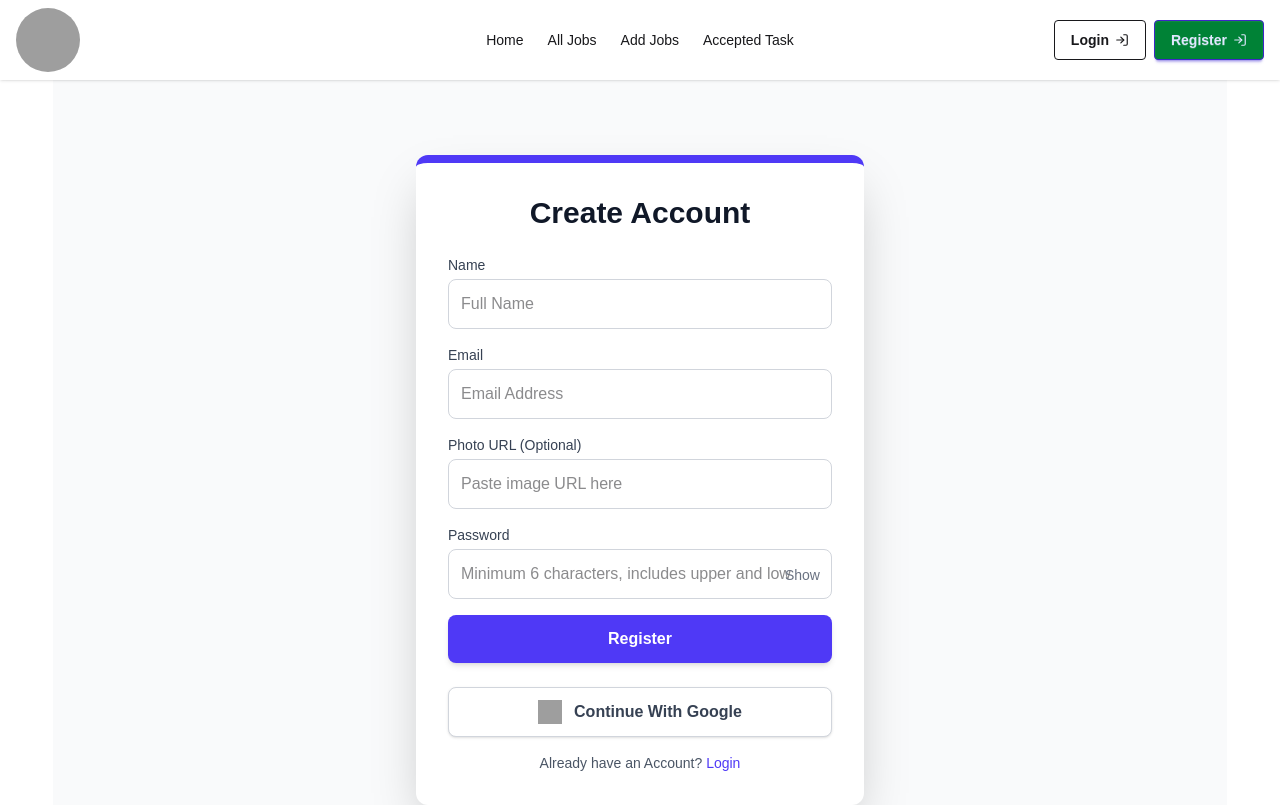
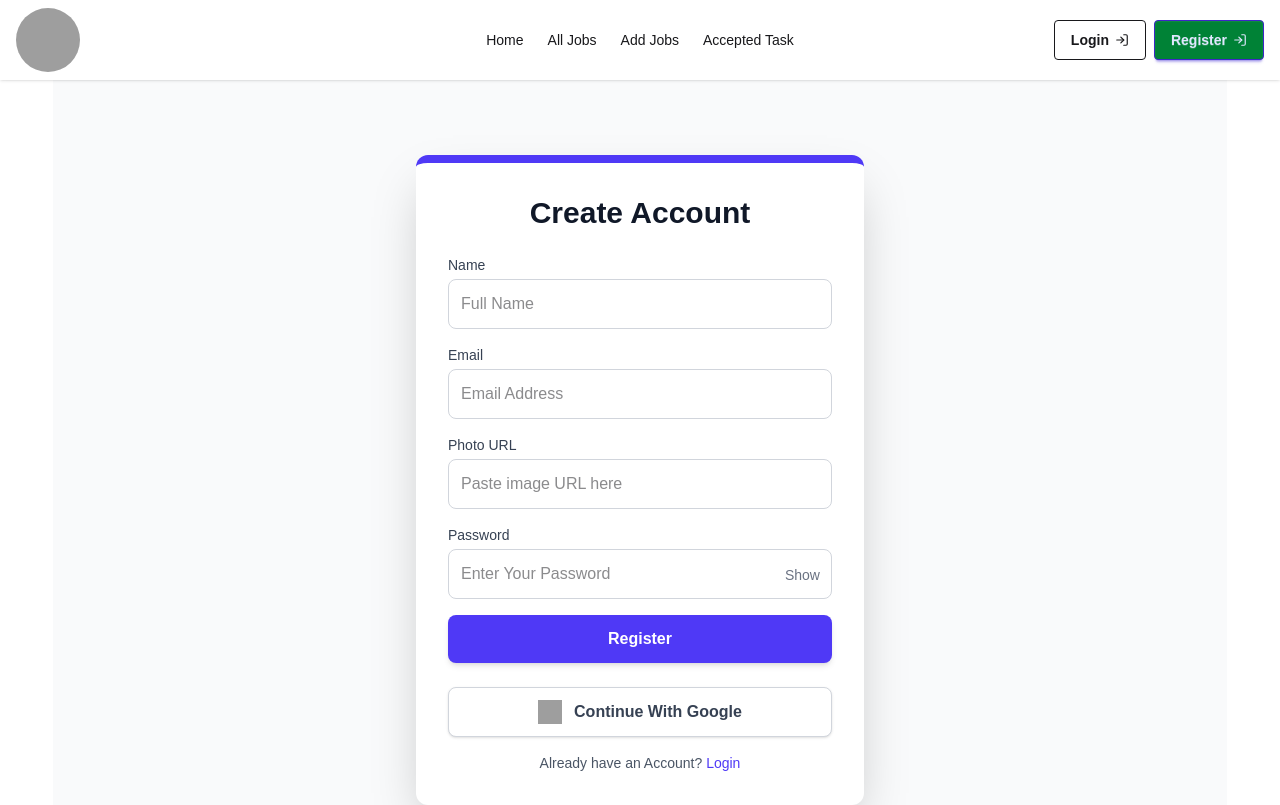
Before and after one commit to Tanvir-programmer/freelio-client, a React (Vite) app: page /register in a window 1280 px wide. Shown: the top 805 px of the page. Built offline with nearby package versions, Linux system fonts and the light colour scheme; no server answers; grey boxes are pictures that could not be loaded.

Commit message:
Registration page fixed!

```diff
--- a/src/Auth/Registration.jsx
+++ b/src/Auth/Registration.jsx
@@ -113,13 +113,14 @@ const Registration = () => {
           {/* Photo URL */}
           <div>
             <label className="block text-sm font-medium text-gray-700 mb-1">
-              Photo URL (Optional)
+              Photo URL
             </label>
             <input
               type="url"
               name="photoURL"
               className="w-full p-3 border border-gray-300 rounded-lg focus:ring-indigo-500 focus:border-indigo-500"
               placeholder="Paste image URL here"
+              required
             />
           </div>
 
@@ -132,7 +133,7 @@ const Registration = () => {
               type={showPassword ? "text" : "password"}
               name="password"
               className="w-full p-3 border border-gray-300 rounded-lg focus:ring-indigo-500 focus:border-indigo-500 pr-10"
-              placeholder="Minimum 6 characters, includes upper and lower case"
+              placeholder="Enter Your Password"
               required
             />
             <button
```
